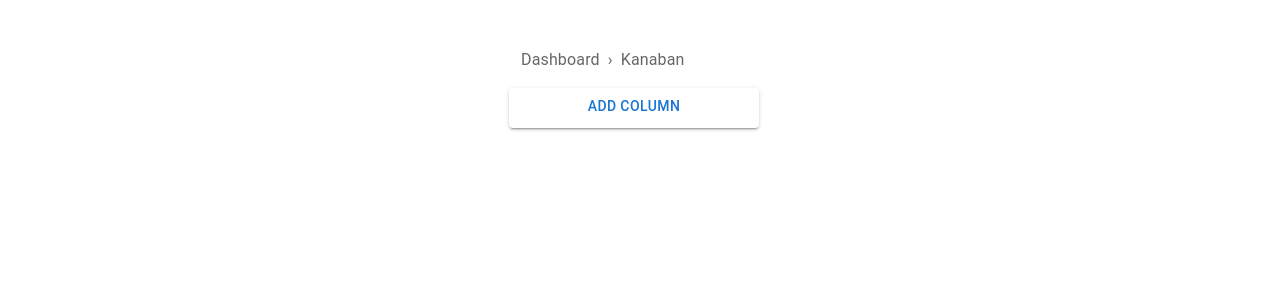
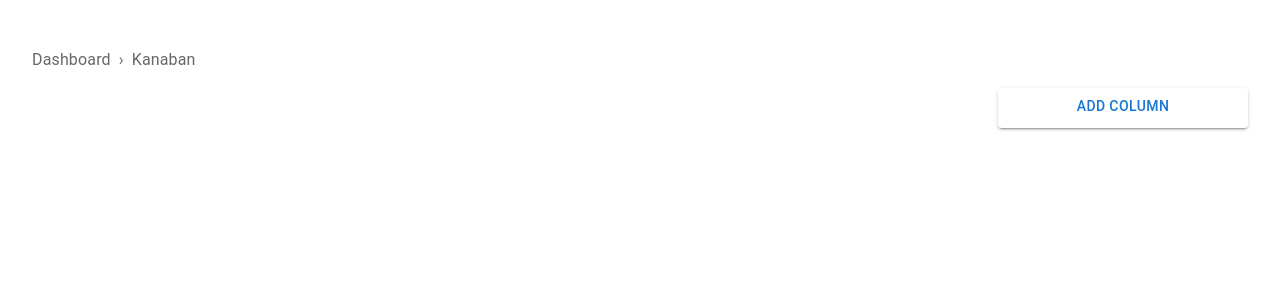
Before and after one commit to MainaMary/task-sprint, a React (Vite) app in the folder client/: page / in a window 1280 px wide. Shown: the top 300 px of the page. Built offline with nearby package versions, Linux system fonts and the light colour scheme.

Commit message:
fix conditional rendering

```diff
--- a/client/src/components/Card.tsx
+++ b/client/src/components/Card.tsx
@@ -46,6 +46,7 @@ const Card = ({ item, tasks }: CardType) => {
     };
     const openEdit = () => {
         setIsEditing((prev) => !prev);
+        setIsOpen(false)
     };
     const handleColumnChange = (event: React.ChangeEvent<HTMLInputElement>) => {
         setColumnName(event.target.value);
--- a/client/src/components/Kanban.tsx
+++ b/client/src/components/Kanban.tsx
@@ -86,8 +86,8 @@ const KanbanBoard = () => {
                     </form>
                 </Paper>
             }
-            {!isColumnFormOpen && columns?.length <= 4 && <Paper style={{ height: "40px" }} elevation={2}>
-                <Button style={{ width: "250px" }} onClick={showForm}>Add column</Button></Paper>}
+            {!isColumnFormOpen && columns?.length <= 4 && <Paper style={{ height: "40px", textAlign: "start" }} elevation={2}>
+                <Button style={{ width: "250px", textAlign: "start" }} onClick={showForm}>Add column</Button></Paper>}
 
         </Box>
     );
--- a/client/src/index.css
+++ b/client/src/index.css
@@ -24,9 +24,9 @@ a:hover {
 
 body {
   margin: 0;
-  display: flex;
-  place-items: center;
-  min-width: 320px;
+
+  text-align: start;
+  min-width: 200px;
   /* min-height: 100vh; */
 }
 
```
Also changed, not shown: 1 other file (tests, documents, lock files or other folders).
